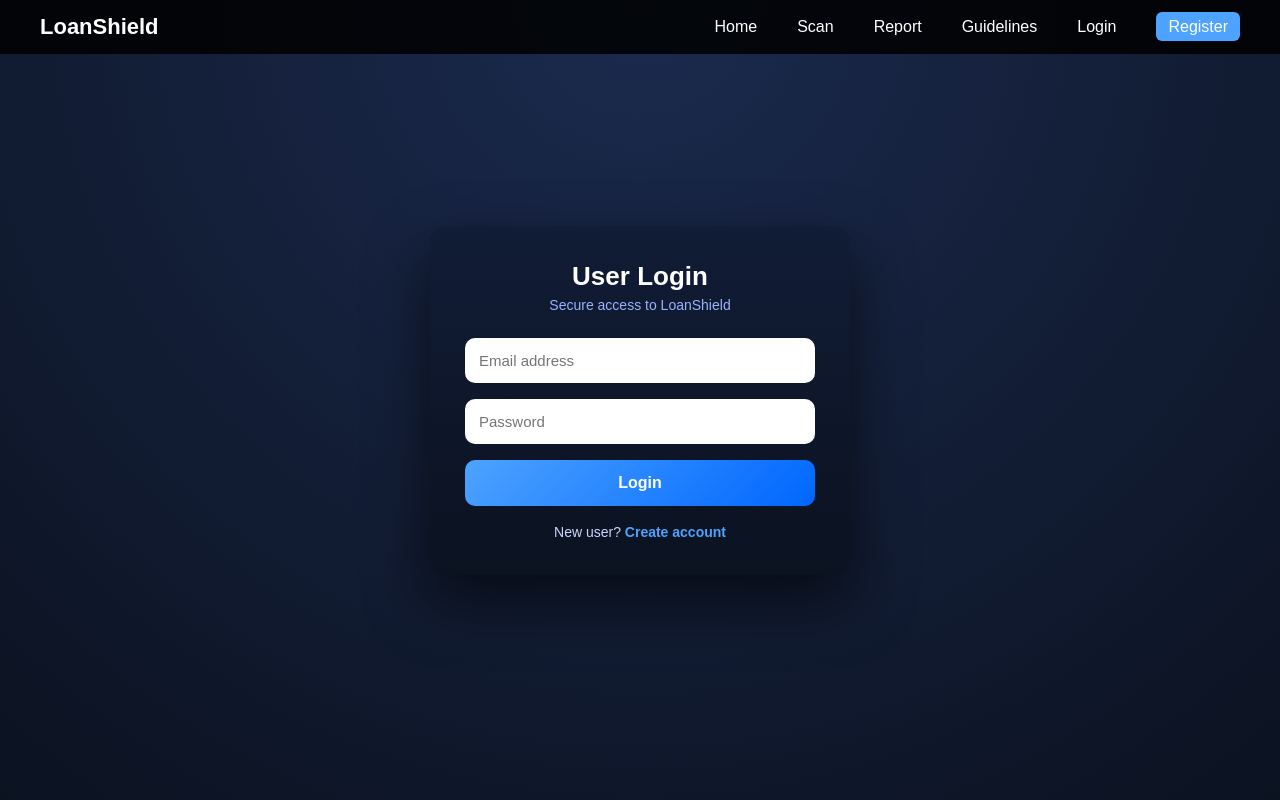
After one commit to sailakshmi-repaka/LoanShield, a Flask app: page /login in a window 1280 px wide. The commit adds this page. Run offline with Flask 3, Linux system fonts and the light colour scheme.

Commit message:
Updated review logic and added user login/reporting

```diff
--- a/app.py
+++ b/app.py
@@ -1,209 +1,235 @@
-from flask import Flask, render_template, request
+from flask import Flask, render_template, request, redirect, session
 from google_play_scraper import app as playstore_app, reviews
 import pandas as pd
 import os
 
 app = Flask(__name__)
+app.secret_key = "loanshield_secret_key"
 
 # ---------------- FILES ----------------
 NBFC_FILE = "nbfc_playstore_mapping.csv"
 REPORT_FILE = "reported_apps.csv"
+USER_FILE = "users.csv"
 
-# ---------------- LOAD NBFC DATA ----------------
-if os.path.exists(NBFC_FILE):
-    df_nbfc = pd.read_csv(NBFC_FILE)
-    df_nbfc.columns = df_nbfc.columns.str.strip().str.lower()
-else:
-    df_nbfc = pd.DataFrame(columns=["nbfc_name", "playstore_name", "app_id", "type"])
+# ---------------- LOAD DATA ----------------
+df_nbfc = pd.read_csv(NBFC_FILE) if os.path.exists(NBFC_FILE) else pd.DataFrame(
+    columns=["nbfc_name", "playstore_name", "app_id", "type"]
+)
 
-# ---------------- LOAD USER REPORTS ----------------
-if os.path.exists(REPORT_FILE):
-    df_reports = pd.read_csv(REPORT_FILE)
-    df_reports.columns = df_reports.columns.str.strip().str.lower()
-else:
-    df_reports = pd.DataFrame(columns=["app_name", "reason"])
+df_reports = pd.read_csv(REPORT_FILE) if os.path.exists(REPORT_FILE) else pd.DataFrame(
+    columns=["email", "app_name", "reason"]
+)
 
+def load_users():
+    if not os.path.exists(USER_FILE):
+        return pd.DataFrame(columns=["name", "email", "password"])
 
-# ---------------- HELPER FUNCTIONS ----------------
+    df = pd.read_csv(USER_FILE)
+    df["name"] = df["name"].astype(str).str.strip()
+    df["email"] = df["email"].astype(str).str.strip().str.lower()
+    df["password"] = df["password"].astype(str).str.strip()
+    return df
 
+# ---------------- AUTH HELPERS ----------------
+def is_logged_in():
+    return "email" in session
+
+def already_reported(email, app_name):
+    match = df_reports[
+        (df_reports["email"] == email) &
+        (df_reports["app_name"].str.lower() == app_name.lower())
+    ]
+    return not match.empty
+
+# ---------------- CORE HELPERS ----------------
 def find_nbfc_by_app_id(app_id, app_title=""):
-    app_id = str(app_id).strip().lower()
-    app_title = str(app_title).lower()
-
+    app_id = str(app_id).lower()
     for _, row in df_nbfc.iterrows():
-        csv_app_id = str(row["app_id"]).strip().lower()
-        csv_title = str(row["playstore_name"]).lower()
-
-        if csv_app_id == app_id:
+        if str(row["app_id"]).lower() == app_id:
             return True, row["nbfc_name"], row["type"]
-
-        if csv_title and csv_title in app_title:
-            return True, row["nbfc_name"], row["type"]
-
     return False, None, None
 
+def is_loan_app(title):
+    return any(k in title.lower() for k in ["loan", "credit", "emi", "finance"])
 
-def is_loan_app(title):
-    keywords = ["loan", "credit", "emi", "lending", "finance"]
-    return any(k in title.lower() for k in keywords)
+# ---------------- REAL REVIEW ANALYSIS (ADDED) ----------------
+def analyze_reviews(app_id, max_reviews=120):
+    try:
+        result, _ = reviews(app_id, lang="en", country="in", count=max_reviews)
+    except:
+        return {
+            "sentiment": "Negative",
+            "summary": "No user reviews available. This increases risk.",
+            "negative_ratio": 1,
+            "total": 0
+        }
 
+    if not result:
+        return {
+            "sentiment": "Negative",
+            "summary": "No user reviews available. This increases risk.",
+            "negative_ratio": 1,
+            "total": 0
+        }
 
-def review_sentiment(rating, review_count):
-    if rating == "N/A":
-        return "Unavailable"
-    if rating >= 4.2 and review_count >= 5000:
-        return "Mostly Positive"
-    elif rating >= 3.6:
-        return "Mixed"
-    else:
-        return "Mostly Negative"
-
-
-def permission_risk_analysis_by_reviews(app_id, max_reviews=150):
-    try:
-        result, _ = reviews(
-            app_id,
-            lang="en",
-            country="in",
-            count=max_reviews
-        )
-    except Exception:
-        return "Unavailable"
-
-    keywords = [
-        "permission", "privacy", "contacts", "sms",
-        "location", "camera", "data misuse", "scam"
+    negative_keywords = [
+        "scam", "fraud", "fake", "harassment", "blackmail",
+        "threat", "abuse", "privacy", "cheat", "worst"
     ]
 
-    mentions = 0
-    total = len(result)
+    positive = 0
+    negative = 0
 
     for r in result:
         text = r.get("content", "").lower()
-        if any(k in text for k in keywords):
-            mentions += 1
+        if any(k in text for k in negative_keywords):
+            negative += 1
+        else:
+            positive += 1
 
-    if total == 0:
-        return "No review data available"
+    total = positive + negative
+    neg_ratio = negative / total if total else 0
 
-    ratio = mentions / total
+    # ⭐ SENTIMENT LABEL (WHAT UI SHOWS)
+    if neg_ratio >= 0.35:
+        sentiment = "Negative"
+    elif neg_ratio >= 0.15:
+        sentiment = "Mixed"
+    else:
+        sentiment = "Positive"
+
+    summary = (
+        f"Based on {total} recent user reviews: "
+        f"{positive} positive, {negative} negative complaints detected."
+    )
+
+    return {
+        "sentiment": sentiment,
+        "summary": summary,
+        "negative_ratio": neg_ratio,
+        "total": total
+    }
+
+# ---------------- PERMISSION RISK ----------------
+def permission_risk_analysis_by_reviews(app_id, max_reviews=100):
+    try:
+        result, _ = reviews(app_id, lang="en", country="in", count=max_reviews)
+    except:
+        return "High Risk"
+
+    keywords = ["permission", "privacy", "sms", "contacts", "location", "camera"]
+    mentions = sum(any(k in r["content"].lower() for k in keywords) for r in result)
+    ratio = mentions / len(result) if result else 1
 
     if ratio > 0.1:
-        return "High Risk – Users report privacy/permission issues"
+        return "High Risk"
     elif ratio > 0.03:
-        return "Medium Risk – Some users report permission concerns"
-    else:
-        return "No high-risk permission issues reported"
+        return "Medium Risk"
+    return "Low Risk"
 
+# ---------------- AUTH ROUTES ----------------
+@app.route("/login", methods=["GET", "POST"])
+def login():
+    if request.method == "POST":
+        email = request.form["email"].strip().lower()
+        password = request.form["password"].strip()
+        df_users = load_users()
 
-def get_user_report(app_title):
-    matches = df_reports[df_reports["app_name"].str.lower() == app_title.lower()]
-    if not matches.empty:
-        return matches.iloc[0]["reason"]
-    return None
+        user = df_users[(df_users["email"] == email) & (df_users["password"] == password)]
+        if not user.empty:
+            session["email"] = email
+            session["name"] = user.iloc[0]["name"]
+            return redirect("/")
+        return "Invalid credentials"
 
+    return render_template("login.html")
 
-# ---------------- ROUTES ----------------
+@app.route("/register", methods=["GET", "POST"])
+def register():
+    if request.method == "POST":
+        name = request.form["name"].strip()
+        email = request.form["email"].strip().lower()
+        password = request.form["password"].strip()
+        df_users = load_users()
 
+        if email in df_users["email"].values:
+            return "User already exists"
+
+        df_users.loc[len(df_users)] = [name, email, password]
+        df_users.to_csv(USER_FILE, index=False)
+        return redirect("/login")
+
+    return render_template("register.html")
+
+@app.route("/logout")
+def logout():
+    session.clear()
+    return redirect("/login")
+
+# ---------------- MAIN ROUTES ----------------
 @app.route("/")
 def index():
     return render_template("index.html")
 
-
 @app.route("/predict", methods=["POST"])
 def predict():
+    if not is_logged_in():
+        return redirect("/login")
+
     user_input = request.form.get("app_name")
+    email = session["email"]
 
-    if not user_input:
-        return render_template(
-            "result.html",
-            status="Error",
-            reason="No application name or ID provided."
-        )
+    details = playstore_app(user_input)
+    app_title = details.get("title", user_input)
+    app_id = details.get("appId", user_input)
 
-    # Defaults
-    app_title = user_input
-    app_id = user_input
-    rating = "N/A"
-    installs = "N/A"
-    review_count = 0
-    sentiment = "Unavailable"
-    permission_risk = "Unavailable"
-    playstore_status = "Unavailable"
+    rating = details.get("score", 0)
+    installs = details.get("installs", "N/A")
 
-    # ---------------- PLAY STORE FETCH ----------------
-    try:
-        details = playstore_app(user_input)
+    review_data = analyze_reviews(app_id)
+    permission_risk = permission_risk_analysis_by_reviews(app_id)
+    nbfc_registered, _, _ = find_nbfc_by_app_id(app_id, app_title)
 
-        app_title = details.get("title", user_input)
-        app_id = details.get("appId", user_input)
-        rating = details.get("score", "N/A")
-        installs = details.get("installs", "N/A")
-        review_count = details.get("reviews", 0)
-
-        sentiment = review_sentiment(rating, review_count)
-        permission_risk = permission_risk_analysis_by_reviews(app_id)
-        playstore_status = "Available"
-
-    except Exception:
-        pass
-
-    # ---------------- NBFC CHECK ----------------
-    nbfc_registered, nbfc_name, nbfc_type = find_nbfc_by_app_id(app_id, app_title)
-
-    # ---------------- USER REPORT CHECK ----------------
-    reported_reason = get_user_report(app_title)
-    caution_note = ""
-    if reported_reason:
-        caution_note = (
-            f" ⚠️ This app has been reported by users for the following reason: "
-            f"{reported_reason}. Please proceed with caution."
-        )
-
-    # ---------------- FINAL DECISION ----------------
+    # ---------------- FINAL STATUS LOGIC ----------------
+    status = "Safe"
+    reason = "No major risk indicators detected."
 
     if not is_loan_app(app_title):
         status = "Not a Loan App"
-        reason = "This application does not provide loan or credit-related services."
+        reason = "This application does not provide loan services."
 
     elif not nbfc_registered:
         status = "Suspicious"
-        reason = (
-            "This application provides loan-related services but is not associated "
-            "with any registered NBFC or disclosed NBFC partner."
-        ) + caution_note
+        reason = "Loan app without registered NBFC."
 
-    else:
-        if (
-            sentiment == "Mostly Negative"
-            or "Medium Risk" in permission_risk
-            or "High Risk" in permission_risk
-        ):
-            status = "Caution"
-            reason = (
-                "This loan app is associated with a registered NBFC, but user reviews "
-                "indicate negative experiences or privacy concerns."
-            ) + caution_note
-        else:
-            status = "Safe"
-            reason = (
-                "Registered NBFC with strong ratings, high installs, "
-                "and no major risk indicators in user reviews."
-            ) + caution_note
+    elif rating and rating < 3.5:
+        status = "Caution"
+        reason = "Low Play Store rating detected."
+
+    elif review_data["sentiment"] == "Negative":
+        status = "Caution"
+        reason = "User reviews indicate negative experiences."
+
+    elif permission_risk in ["Medium Risk", "High Risk"]:
+        status = "Caution"
+        reason = "Permission-related risks detected."
+
+    if already_reported(email, app_title):
+        reason += " ⚠️ Reported earlier by users."
 
     return render_template(
         "result.html",
         name=app_title,
-        rating=rating,
+        rating=rating if rating else "N/A",
         installs=installs,
         nbfc_registered="Yes" if nbfc_registered else "No",
-        sentiment=sentiment,
+        sentiment=review_data["sentiment"],        # ⭐ ONLY WORD
+        review_summary=review_data["summary"],     # ⭐ DETAILED TEXT
         permission_risk=permission_risk,
-        playstore_status=playstore_status,
         status=status,
         reason=reason
     )
 
-
+# ---------------- RUN ----------------
 if __name__ == "__main__":
     app.run(host="0.0.0.0", port=10000)
--- a/reported_apps.csv
+++ b/reported_apps.csv
@@ -1,2 +1,3 @@
-app_name,reason
-paysense: personal loan app,permission
+email,app_name,reason
+sai@gmail.com,ss,aa
+sai@gmail.com,ew,ds
--- a/static/css/style.css
+++ b/static/css/style.css
@@ -312,3 +312,194 @@ button {
         width: 280px;
     }
 }
+.auth-container {
+    max-width: 400px;
+    margin: 120px auto;
+    background: #111a2e;
+    padding: 30px;
+    border-radius: 12px;
+    text-align: center;
+}
+
+.auth-container input {
+    width: 100%;
+    padding: 12px;
+    margin: 10px 0;
+    border-radius: 6px;
+    border: none;
+}
+
+.auth-container button {
+    width: 100%;
+    padding: 12px;
+    background: #4da3ff;
+    color: white;
+    border: none;
+    border-radius: 6px;
+    cursor: pointer;
+}
+
+.nav-btn {
+    background: #4da3ff;
+    padding: 6px 12px;
+    border-radius: 6px;
+    color: white !important;
+}
+/* ================= AUTH PAGES ================= */
+
+.auth-body {
+    min-height: 100vh;
+    background: radial-gradient(circle at top, #1b2a4e, #0b1220);
+    display: flex;
+    align-items: center;
+    justify-content: center;
+    font-family: 'Segoe UI', sans-serif;
+}
+
+/* Card */
+.auth-card {
+    width: 100%;
+    max-width: 420px;
+    background: linear-gradient(180deg, #111c36, #0b1220);
+    padding: 35px;
+    border-radius: 16px;
+    box-shadow: 0 25px 60px rgba(0, 0, 0, 0.6);
+    animation: fadeSlide 0.6s ease;
+}
+
+/* Animation */
+@keyframes fadeSlide {
+    from {
+        opacity: 0;
+        transform: translateY(30px);
+    }
+    to {
+        opacity: 1;
+        transform: translateY(0);
+    }
+}
+
+.auth-card h2 {
+    text-align: center;
+    color: #ffffff;
+    margin-bottom: 5px;
+    font-size: 26px;
+}
+
+.auth-subtitle {
+    text-align: center;
+    color: #9bb3ff;
+    font-size: 14px;
+    margin-bottom: 25px;
+}
+
+/* Inputs */
+.input-group input {
+    width: 100%;
+    padding: 14px;
+    margin-bottom: 16px;
+    border-radius: 10px;
+    border: none;
+    font-size: 15px;
+    outline: none;
+}
+
+.input-group input:focus {
+    box-shadow: 0 0 0 2px #4da3ff;
+}
+
+/* Button */
+.auth-btn {
+    width: 100%;
+    padding: 14px;
+    background: linear-gradient(135deg, #4da3ff, #0066ff);
+    border: none;
+    border-radius: 10px;
+    color: white;
+    font-size: 16px;
+    font-weight: 600;
+    cursor: pointer;
+    transition: transform 0.2s, box-shadow 0.2s;
+}
+
+.auth-btn:hover {
+    transform: translateY(-2px);
+    box-shadow: 0 12px 25px rgba(77, 163, 255, 0.5);
+}
+
+/* Footer */
+.auth-footer {
+    margin-top: 18px;
+    text-align: center;
+    color: #cbd5ff;
+    font-size: 14px;
+}
+
+.auth-footer a {
+    color: #4da3ff;
+    font-weight: 600;
+    text-decoration: none;
+}
+
+.auth-footer a:hover {
+    text-decoration: underline;
+}
+.logout-btn {
+    color: #ff6b6b !important;
+    font-weight: 600;
+}
+
+.logout-btn:hover {
+    text-decoration: underline;
+}
+.logout-btn {
+    padding: 6px 12px;
+    border-radius: 6px;
+    border: 1px solid #ff6b6b;
+}
+
+.logout-btn:hover {
+    background: #ff6b6b;
+    color: white !important;
+}
+.user-info {
+    color: #9bb3ff;
+    font-size: 14px;
+    margin-right: 10px;
+}
+.disabled-btn {
+    background: #555;
+    color: #ccc;
+    cursor: not-allowed;
+    border: none;
+    padding: 10px 16px;
+    border-radius: 6px;
+}
+
+.disabled-btn:hover {
+    background: #555;
+}
+.navbar {
+    display: flex;
+    justify-content: space-between;
+    align-items: center;
+    padding: 14px 40px;
+}
+
+.nav-left {
+    display: flex;
+    align-items: center;
+    gap: 12px;
+}
+
+.greeting {
+    color: #8ab4f8;
+    font-size: 18px;
+    opacity: 0.9;
+}
+
+.nav-right {
+    display: flex;
+    align-items: center;
+    gap: 20px;
+}
--- /dev/null
+++ b/templates/login.html
@@ -0,0 +1,57 @@
+<!DOCTYPE html>
+<html lang="en">
+<head>
+    <meta charset="UTF-8">
+    <title>Login | LoanShield</title>
+    <link rel="stylesheet" href="{{ url_for('static', filename='css/style.css') }}">
+</head>
+<body class="auth-body">
+
+<nav class="navbar">
+    <div class="nav-left">
+        <div class="logo">LoanShield</div>
+
+        {% if session.get('name') %}
+            <div class="greeting">Hi, {{ session['name'] }}</div>
+        {% endif %}
+    </div>
+
+    <ul class="nav-right">
+        <li><a href="/">Home</a></li>
+        <li><a href="#" onclick="showSection('scan')">Scan</a></li>
+        <li><a href="#" onclick="showSection('report')">Report</a></li>
+        <li><a href="#" onclick="showSection('guidelines')">Guidelines</a></li>
+
+        {% if session.get('name') %}
+            <li><a href="/logout" class="logout-btn">Logout</a></li>
+        {% else %}
+            <li><a href="/login">Login</a></li>
+            <li><a href="/register" class="nav-btn">Register</a></li>
+        {% endif %}
+    </ul>
+</nav>
+
+
+<div class="auth-card">
+    <h2>User Login</h2>
+    <p class="auth-subtitle">Secure access to LoanShield</p>
+
+    <form method="POST" action="/login">
+        <div class="input-group">
+            <input type="email" name="email" placeholder="Email address" required>
+        </div>
+
+        <div class="input-group">
+            <input type="password" name="password" placeholder="Password" required>
+        </div>
+
+        <button type="submit" class="auth-btn">Login</button>
+    </form>
+
+    <p class="auth-footer">
+        New user? <a href="/register">Create account</a>
+    </p>
+</div>
+
+</body>
+</html>
--- a/templates/result.html
+++ b/templates/result.html
@@ -26,6 +26,8 @@
 
 
         <p class="reason">{{ reason }}</p>
+        <p class="sub-text">{{ review_summary }}</p>
+
 
         <a href="/" onclick="localStorage.setItem('openSection','scan')" class="cta-btn">
     Check Another App
--- /dev/null
+++ b/users.csv
@@ -0,0 +1,2 @@
+name,email,password
+sai,sai@gmail.com,123
```
Also changed, not shown: templates/index.html (+46 -8 lines), templates/register.html (added, +61 -0 lines).
